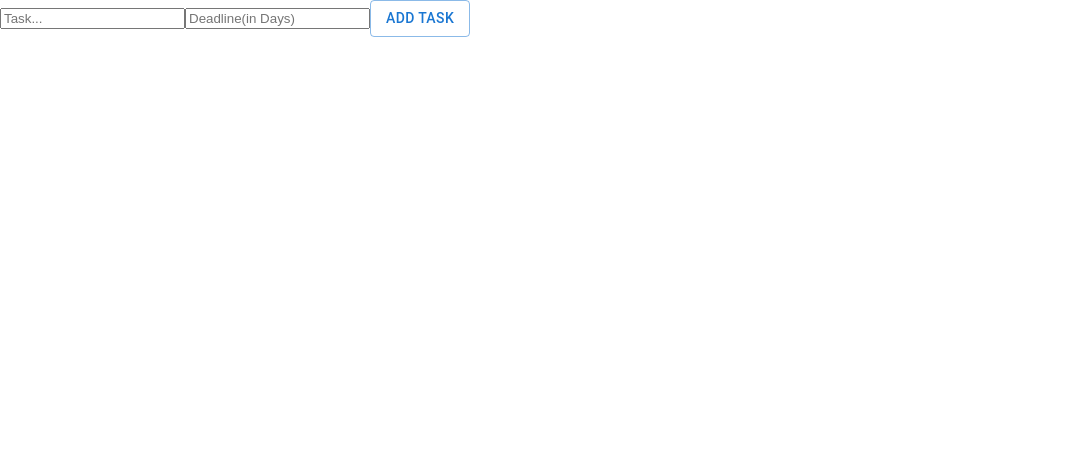
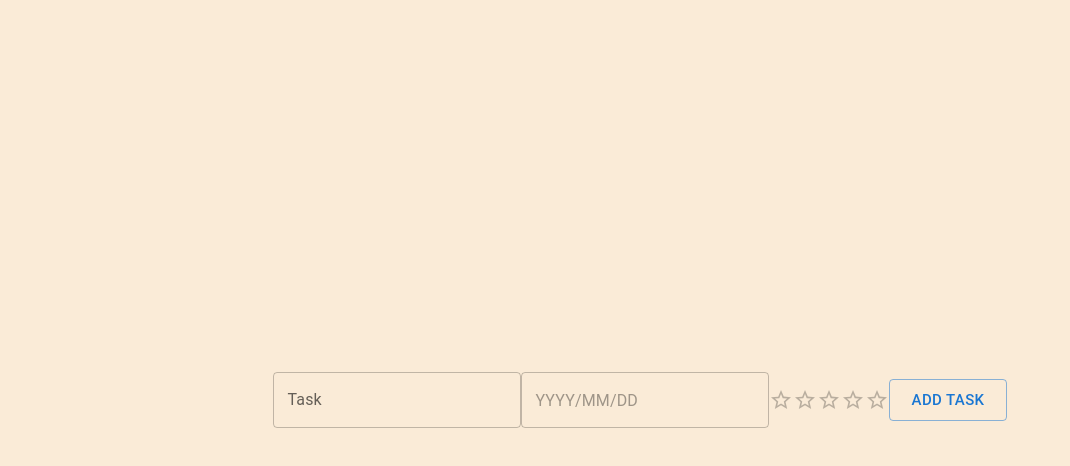
Before and after one commit to bodinzzz/React_TypeScript_TodoList, a React (Create React App) app: page / in a window 1280 px wide. Shown: the top 466 px of the page, without its empty margins (0-1070 px from the left). Built offline with nearby package versions, Linux system fonts and the light colour scheme.

Commit message:
add mui style

```diff
--- a/package.json
+++ b/package.json
@@ -8,6 +8,7 @@
     "@fontsource/roboto": "^4.5.8",
     "@mui/icons-material": "^5.11.11",
     "@mui/material": "^5.11.12",
+    "@mui/x-date-pickers": "^6.0.0",
     "@testing-library/jest-dom": "^5.16.5",
     "@testing-library/react": "^13.4.0",
     "@testing-library/user-event": "^13.5.0",
@@ -15,8 +16,11 @@
     "@types/node": "^16.18.14",
     "@types/react": "^18.0.28",
     "@types/react-dom": "^18.0.11",
+    "dayjs": "^1.11.7",
+    "moment": "^2.29.4",
     "react": "^18.2.0",
     "react-dom": "^18.2.0",
+    "react-moment": "^1.1.3",
     "react-scripts": "5.0.1",
     "sass": "^1.58.3",
     "typescript": "^4.9.5",
--- /dev/null
+++ b/src/components/TodoTask.scss
@@ -0,0 +1,6 @@
+@import "../styles/variables";
+
+.todo-task {
+  display: flex;
+  width: 100%;
+}
--- a/src/components/TodoTask.tsx
+++ b/src/components/TodoTask.tsx
@@ -1,20 +1,40 @@
 import React from "react";
 import { ITask } from "../interfaces/ITask";
-import { Button } from "@mui/material";
+import { Typography, Button, Card, CardContent, Rating } from "@mui/material";
 import DeleteIcon from "@mui/icons-material/Delete";
+import EditIcon from "@mui/icons-material/Edit";
+// import { pink } from "@mui/material/colors";
+import "./TodoTask.scss";
 
 interface Props {
   task: ITask;
   completeTask(taskNameToDelete: string): void;
 }
 
+const card = (task: ITask, completeTask: any) => {
+  return (
+    <CardContent>
+      <Rating name="read-only" value={task.importance} readOnly />
+      <Typography variant="h5" gutterBottom>
+        {task.taskName}
+      </Typography>
+      <Typography variant="body1" gutterBottom>
+        {task.deadline ? task.deadline.toString() : ""}
+      </Typography>
+      <Button variant="outlined" startIcon={<EditIcon />}>
+        Edit
+      </Button>
+      <Button variant="outlined" startIcon={<DeleteIcon />} onClick={() => completeTask(task.id)}>
+        Delete
+      </Button>
+    </CardContent>
+  );
+};
+
 const TodoTask = ({ task, completeTask }: Props) => {
   return (
-    <div>
-      <div>{task.taskName}</div>
-      <Button variant="outlined" startIcon={<DeleteIcon />} onClick={() => completeTask(task.taskName)}>
-        delete
-      </Button>
+    <div className="todo-task">
+      <Card variant="outlined">{card(task, completeTask)} </Card>
     </div>
   );
 };
--- a/src/index.css
+++ b/src/index.css
@@ -1,13 +1,11 @@
 body {
   margin: 0;
-  font-family: -apple-system, BlinkMacSystemFont, 'Segoe UI', 'Roboto', 'Oxygen',
-    'Ubuntu', 'Cantarell', 'Fira Sans', 'Droid Sans', 'Helvetica Neue',
+  font-family: -apple-system, BlinkMacSystemFont, "Segoe UI", "Roboto", "Oxygen", "Ubuntu", "Cantarell", "Fira Sans", "Droid Sans", "Helvetica Neue",
     sans-serif;
   -webkit-font-smoothing: antialiased;
   -moz-osx-font-smoothing: grayscale;
 }
 
 code {
-  font-family: source-code-pro, Menlo, Monaco, Consolas, 'Courier New',
-    monospace;
+  font-family: source-code-pro, Menlo, Monaco, Consolas, "Courier New", monospace;
 }
--- a/src/interfaces/ITask.ts
+++ b/src/interfaces/ITask.ts
@@ -1,4 +1,6 @@
 export interface ITask {
+  id: string;
   taskName: string;
-  deadline: number;
+  deadline: Date | null;
+  importance: number | null;
 }
--- a/src/pages/Home.scss
+++ b/src/pages/Home.scss
@@ -1,8 +1,19 @@
 @import "../styles/variables";
 
 .home {
-  //   &__test {
-  //     // background-color: $text-primary-color;
-  //     // color: red;
-  //   }
+  display: flex;
+  flex-direction: column;
+  justify-content: center;
+  align-items: center;
+  background-color: antiquewhite;
+  height: 100vh;
+  &__input-container {
+    display: flex;
+    justify-content: center;
+    align-items: center;
+  }
+  &__todo-list {
+    display: flex;
+    flex-direction: column;
+  }
 }
--- a/src/pages/Home.tsx
+++ b/src/pages/Home.tsx
@@ -2,45 +2,57 @@ import React, { ChangeEvent, useState } from "react";
 import "./Home.scss";
 import { ITask } from "../interfaces/ITask";
 import TodoTask from "../components/TodoTask";
-import { Button } from "@mui/material";
+import { Button, TextField, Rating } from "@mui/material";
+import { AdapterDayjs } from "@mui/x-date-pickers/AdapterDayjs";
+import { LocalizationProvider } from "@mui/x-date-pickers/LocalizationProvider";
+import { DatePicker } from "@mui/x-date-pickers/DatePicker";
+import moment from "react-moment";
 
 const Home = () => {
   const [task, setTask] = useState<string>("");
-  const [deadline, setDeadline] = useState<number>(0);
+  const [deadline, setDeadline] = useState<Date | null>(null);
   const [todoList, setTodoList] = useState<ITask[]>([]);
+  const [importance, setImportance] = useState<number | null>(null);
 
-  const handleChange = (event: ChangeEvent<HTMLInputElement>): void => {
-    if (event.target.name === "task") {
-      setTask(event.target.value);
-    } else {
-      setDeadline(Number(event.target.value));
-    }
+  const addTask = (): void => {
+    const newTask = { id: Date.now().toString(), taskName: task, deadline: deadline, importance: importance };
+    setTodoList([...todoList, newTask]);
+    console.log(todoList);
   };
 
-  const addTask = (): void => {
-    const newTask = { taskName: task, deadline: deadline };
-    setTodoList([...todoList, newTask]);
-    setTask("");
-    setDeadline(0);
-  };
-
-  // @TODO: Not delete by its name but by id for example
-  const completeTask = (taskNameToDelete: string): void => {
+  const completeTask = (taskIdToDelete: string): void => {
     setTodoList(
       todoList.filter((task) => {
-        return task.taskName != taskNameToDelete;
+        return task.id != taskIdToDelete;
       })
     );
   };
 
   return (
     <div className="home">
-      <input type="text" placeholder="Task..." name="task" onChange={handleChange} />
-      <input type="number" placeholder="Deadline(in Days)" name="deadline" onChange={handleChange} />
-      <Button variant="outlined" onClick={addTask}>
-        Add Task
-      </Button>
-      <div className="todoList">
+      <div className="home__input-container">
+        <TextField type="text" label="Task" name="task" variant="outlined" onChange={(event) => setTask(event.target.value)} />
+        <LocalizationProvider dateAdapter={AdapterDayjs}>
+          <DatePicker
+            value={deadline}
+            onChange={(newDeadline: Date | null) => {
+              setDeadline(newDeadline);
+            }}
+            format="YYYY/MM/DD"
+          />
+        </LocalizationProvider>
+        <Rating
+          name="simple-controlled"
+          value={importance}
+          onChange={(event, newValue) => {
+            setImportance(newValue);
+          }}
+        />
+        <Button variant="outlined" size="large" onClick={addTask}>
+          Add Task
+        </Button>
+      </div>
+      <div className="home__todo-list">
         {todoList.map((task: ITask, key: number) => {
           <button>delete</button>;
           return <TodoTask key={key} task={task} completeTask={completeTask} />;
```
Also changed, not shown: 1 other file (tests, documents, lock files or other folders).
